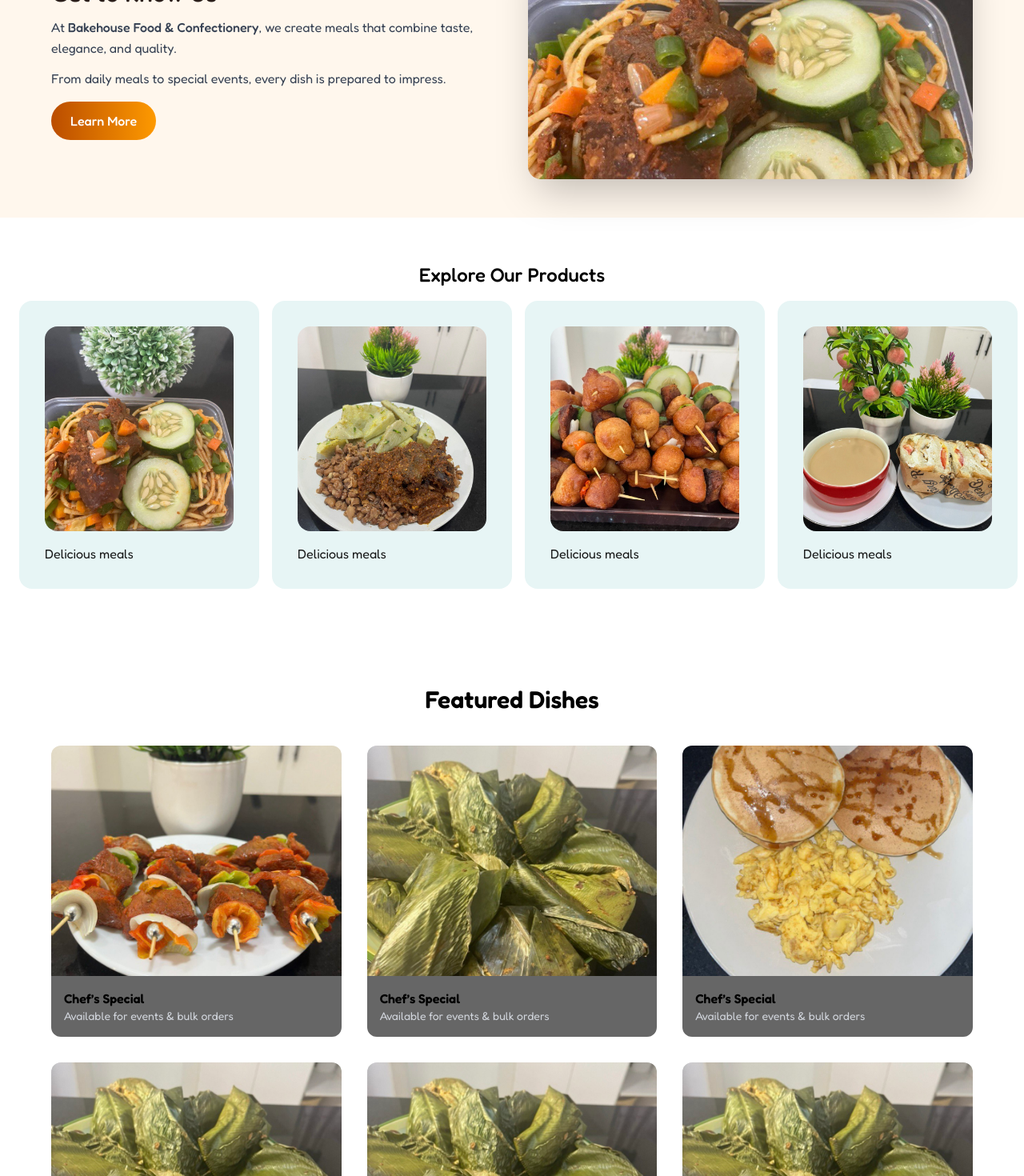
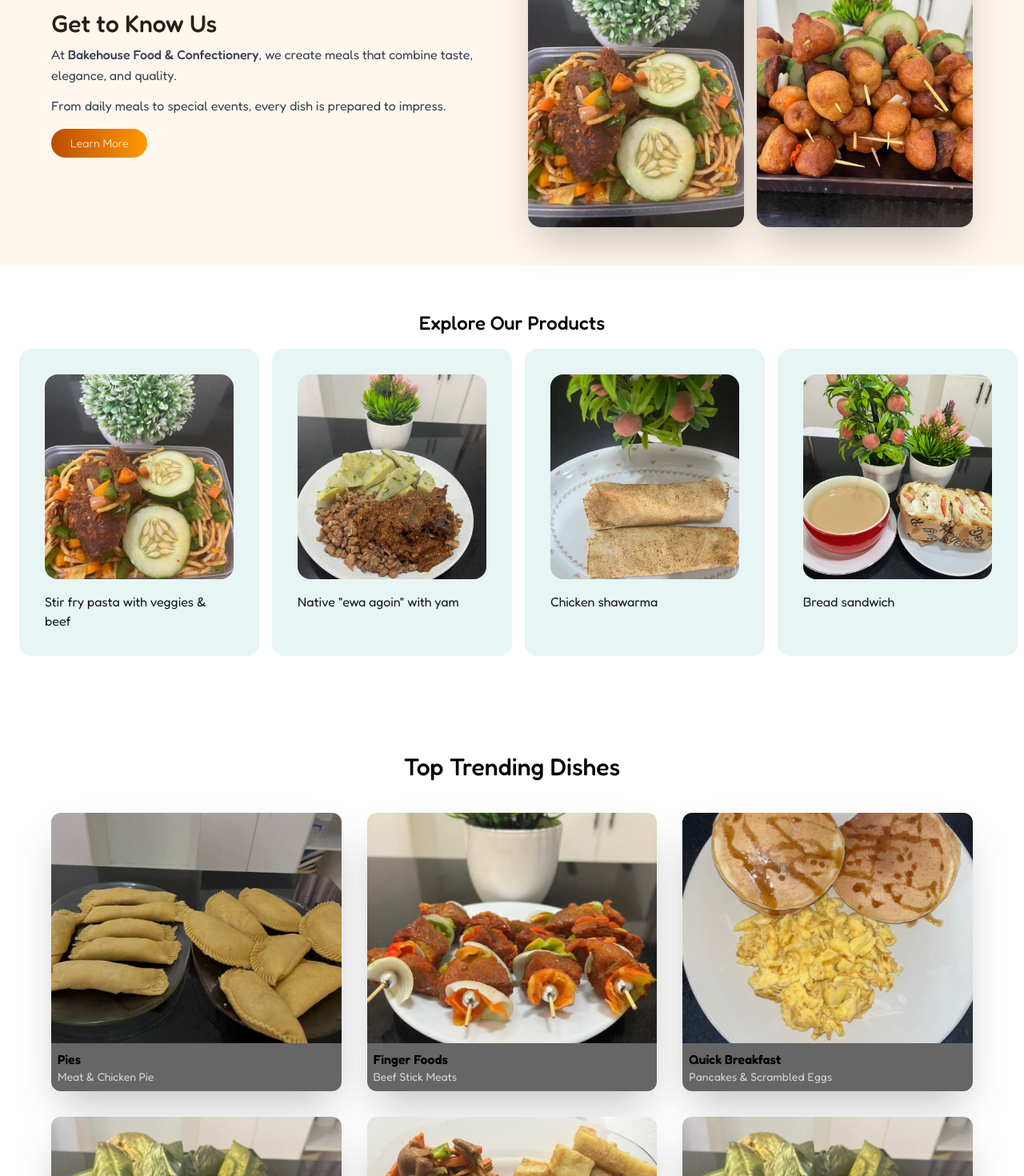
Before and after one commit to ernestkris6/Food-House, a React (Vite) app: page / in a window 1280 px wide. Shown: the part 1040-2510 px from the top of the page at 80% size. Built offline with nearby package versions, Linux system fonts and the light colour scheme; a web font is replaced by a local one.

Commit message:
editing homepage

```diff
--- a/index.html
+++ b/index.html
@@ -1,5 +1,5 @@
 <!doctype html>
-<html lang="en">
+<html lang="en" class="scroll-smooth">
   <head>
     <meta charset="UTF-8" />
     <link rel="icon" type="image/svg+xml" href="/vite.svg" />
--- a/src/UI/AboutDetails.jsx
+++ b/src/UI/AboutDetails.jsx
@@ -1,3 +1,4 @@
+import { Link } from 'react-router-dom';
 import image1 from '../assets/image1.jpg'
 
 export default function AboutDetails() {
@@ -11,7 +12,7 @@ export default function AboutDetails() {
           alt="About us"
           className="absolute inset-0 w-full h-full object-cover"
         />
-        <div className="absolute inset-0 bg-black/60" />
+        <div className="absolute inset-0 bg-black/50" />
 
         <div className="relative text-center px-6 max-w-3xl">
           <h1 className="text-4xl md:text-5xl font-semibold leading-tight">
@@ -129,10 +130,13 @@ export default function AboutDetails() {
         <p className="mt-4 text-white/70">
           Experience premium meals and outstanding service tailored just for you.
         </p>
-        <button className="mt-8 bg-amber-500 hover:bg-amber-400 transition
-                           text-black font-medium cursor-pointer px-8 py-1.5 md:py-2  rounded-full">
+        <p onClick={() => scrollTo(0,0)}>
+          <Link to='/services'>
+            <button className="mt-8 bg-amber-500 hover:bg-amber-400 transition text-black font-medium cursor-pointer px-8 py-1.5 md:py-2  rounded-full">
           What We Offer
         </button>
+          </Link>
+        </p>
       </div>
 
     </section>
--- a/src/UI/ContactDetails.jsx
+++ b/src/UI/ContactDetails.jsx
@@ -3,7 +3,7 @@ import { FiMapPin, FiMail, FiPhone,FiInstagram, FiFacebook, FiLinkedin } from "r
 
 export default function ContactDetails() {
   return (
-    <section className="bg-[#fafafa] py-12 md:py-6">
+    <section className="bg-[#fafafa] py-12">
       <div className="max-w-7xl mx-auto px-6">
 
         {/* Header */}
--- a/src/UI/Details.jsx
+++ b/src/UI/Details.jsx
@@ -1,5 +1,7 @@
 // import hero from '../assets/hero.jpg'
+import { Link } from 'react-router-dom'
 import image12 from '../assets/image12.jpg'
+import image14 from '../assets/image14.jpg'
 
 
 export default function Details() {
@@ -22,47 +24,66 @@ export default function Details() {
       >
         {/* ===== TEXT SIDE ===== */}
         <div>
-          <h2 className="text-xl md:text-3xl font-medium text-[#2A1E1A] mb-3">
+          <h2 className="text-xl md:text-3xl font-medium text-[#2A1E1A] mb-2">
             Get to Know Us
           </h2>
 
-          <p className="text-gray-700 text-sm md:text-base leading-relaxed mb-3">
+          <p className="text-gray-700 text-xs md:text-base leading-relaxed mb-3">
             At <span className="font-medium">Bakehouse Food & Confectionery</span>,
             we create meals that combine taste, elegance, and quality.
           </p>
 
-          <p className="text-gray-700 text-sm md:text-base leading-relaxed mb-4">
+          <p className="text-gray-700 text-xs md:text-base leading-relaxed mb-4">
             From daily meals to special events, every dish is prepared to impress.
           </p>
 
-          <button
+          <Link to='about'>
+            <button
+            onClick={()=> scrollTo(0,0)}
             className="
               bg-gradient-to-r from-amber-700 to-amber-500
-              text-white text-sm md:text-base
-              px-4 py-2 md:px-6 md:py-3
-              rounded-full font-medium
+              text-white text-xs md:text-sm
+              px-4 py-1 md:px-6 md:py-2
+              rounded-full cursor-pointer    font-extralight
               hover:opacity-90 transition
             "
           >
             Learn More
           </button>
+          </Link>
         </div>
 
         {/* ===== IMAGE SIDE ===== */}
-        <div className="relative">
-          <div className="overflow-hidden rounded-2xl shadow-2xl">
+        <div>
+          <div className="flex flex-row gap-4">
+          <div className="overflow-hidden rounded-2xl shadow-2xl lg:w-[360px]">
             <img
               src={image12}
               alt="About Bakehouse Food"
               className="
                 w-full
-                h-[220px] md:h-[260px] lg:h-[300px]
+                h-[260px] md:h-[260px] lg:h-[360px] lg:w-[360px]
                 object-cover
                 transition-transform duration-500
                 hover:scale-105"
             />
           </div>
+          <div className="hidden md:block overflow-hidden rounded-2xl shadow-2xl lg:w-[360px]">
+            <img
+              src={image14}
+              alt="About Bakehouse Food"
+              className="
+                w-full
+                h-[260px] md:h-[260px] lg:h-[360px] lg:w-[360px]
+                object-cover
+                transition-transform duration-500
+                hover:scale-105"
+            />
+          </div>
+
         </div>
+        </div>
+
       </div>
     </section>
     </section>
--- a/src/UI/Footer.jsx
+++ b/src/UI/Footer.jsx
@@ -38,11 +38,11 @@ export default function Footer() {
           <div>
             <h4 className="font-semibold mb-4">QUICK LINKS</h4>
             <ul className="space-y-2 text-sm">
-              <li><Link to="/" className="hover:text-black/60">Home</Link></li>
-              <li><Link to="/about" className="hover:text-gray-900">About</Link></li>
-              <li><Link to="/services" className="hover:text-gray-900">Menu</Link></li>
-              <li><Link to="/works" className="hover:text-gray-900">Services</Link></li>
-              <li><Link to="/contact" className="hover:text-gray-900">Contact</Link></li>
+              <li onClick={()=> scrollTo(0,0)}><Link to="/" className="hover:text-black/60">Home</Link></li>
+              <li onClick={()=> scrollTo(0,0)}><Link to="/about" className="hover:text-gray-900">About</Link></li>
+              <li onClick={()=> scrollTo(0,0)}><Link to="/menu" className="hover:text-gray-900">Menu</Link></li>
+              <li onClick={()=> scrollTo(0,0)}><Link to="/services" className="hover:text-gray-900">Services</Link></li>
+              <li onClick={()=> scrollTo(0,0)}><Link to="/contact" className="hover:text-gray-900">Contact</Link></li>
             </ul>
           </div>
 
--- a/src/UI/HeroSection.jsx
+++ b/src/UI/HeroSection.jsx
@@ -11,9 +11,11 @@ export default function HeroSection() {
             <p className='text-white font-medium text-2xl md:text-4xl'>fantastic food</p>
             <p className='text-white/90 font-medium ml-2 mr-2 sm:ml-0 sm:mr-0'>Delicious food deserves a space that enhances it flavours,</p>
             <p className='text-white/90 font-medium ml-2 mr-2 sm:ml-0 sm:mr-0'>where every detail is crafted to delight and inspire.</p>
-            <Link to='menu'>
+            <p onClick={() => scrollTo(0,0)}>
+              <Link to='menu'>
                 <button className='bg-[#f3274c] text-white rounded px-6 py-2 mt-4 cursor-pointer'>See Our Menus</button>
             </Link>
+            </p>
         </div>
     </div>
   )
--- a/src/UI/Products.jsx
+++ b/src/UI/Products.jsx
@@ -1,38 +1,53 @@
 import React from 'react'
+import { Link } from 'react-router-dom'
+import image6 from '../assets/image6.jpg'
 import image8 from '../assets/image8.jpg'
 import image9 from '../assets/image9.jpg'
 import image10 from '../assets/image10.jpg'
+import image5 from '../assets/image5.jpg'
 
 const images = [
   {
     id: 0,
-    img: image8,
-    alt: 'image 8'
+    img: image6,
+    alt: 'image 8',
+    text: "Pies",
+    desc: "Meat & Chicken Pie",
   },
   {
     id: 1,
-    img: image9,
-    alt: 'image 9'
+    img: image8,
+    alt: 'image 9',
+    text: " Finger Foods",
+    desc: "Beef Stick Meats",
   },
   {
     id: 2,
     img: image10,
-    alt: 'image 10'
+    alt: 'image 10',
+    text: "Quick Breakfast",
+    desc: "Pancakes & Scrambled Eggs",
   },
   {
-    id: 1,
+    id: 3,
     img: image9,
-    alt: 'image 9'
+    alt: 'image 9',
+    text: "Native meals",
+    desc: "Moimoi",
   },
   {
-    id: 1,
-    img: image9,
-    alt: 'image 9'
+    id: 4,
+    img: image5,
+    alt: 'image 9',
+    text: "Yamarita",
+    desc: "Yam with mushroom veggies & sauce",
   },
   {
-    id: 1,
+    id: 5,
     img: image9,
-    alt: 'image 9'
+    alt: 'image 9',
+    text: "Native Soups",
+    desc: "Classic Efo-riro with ponmo and assorted offals",
   },
 ]
 
@@ -40,30 +55,38 @@ export default function Products() {
   return (
     <div>
       <section className="px-6 md:px-16 py-20 bg-white/20">
-        <h2 className="text-3xl font-semibold mb-10 text-center">
-          Featured Dishes
+        <h2 className="text-3xl font-medium mb-10 text-center">
+          Top Trending Dishes
         </h2>
 
-        <div className="grid grid-cols-2 md:grid-cols-3 gap-8">
+        <div className="grid grid-cols-2 md:grid-cols-3 gap-4 md:gap-8">
           {images.map((item, i) => (
             <div
               key={i}
-              className="rounded-xl overflow-hidden hover:shadow-xl transition"
+              className="rounded-xl overflow-hidden shadow-2xl transition"
             >
               <img
                 src={item.img}
-                alt="Featured dish"
-                className="h-72 w-full object-cover"
+                alt={item.alt}
+                className="w-full h-36 lg:h-72 object-cover"
               />
-              <div className="p-4 bg-black/60">
-                <h4 className="font-semibold">Chef’s Special</h4>
-                <p className="text-sm text-gray-300">
-                  Available for events & bulk orders
+              <div className="p-2 bg-black/60">
+                <h4 className="font-semibold">{item.text}</h4>
+                <p className="text-xs md:text-sm text-gray-300">
+                  {item.desc}
                 </p>
               </div>
             </div>
           ))}
         </div>
+      <div className='text-center'>
+       <p onClick={() => scrollTo(0,0)}>
+         <Link to='menu'>
+          <button
+            className='bg-[#f3274c] mt-24 text-white text-center px-8 py-3 rounded cursor-pointer hover:bg-black/60 hover:transition-all duration-500'>Explore More</button>
+        </Link>
+       </p>
+      </div>
       </section>
 
       {/* ================= EVENTS & CATERING ================= */}
--- a/src/UI/ServicesSlider.jsx
+++ b/src/UI/ServicesSlider.jsx
@@ -126,10 +126,10 @@ import image1 from '../assets/image1.jpg'
 import image2 from '../assets/image2.jpg'
 import image3 from '../assets/image3.jpg'
 import image4 from '../assets/image4.jpg'
-import image5 from '../assets/image5.jpg'
-import image6 from '../assets/image6.jpg'
-import image7 from '../assets/image7.jpg'
-import image8 from '../assets/image8.jpg'
+// import image5 from '../assets/image5.jpg'
+// import image6 from '../assets/image6.jpg'
+// import image7 from '../assets/image7.jpg'
+// import image8 from '../assets/image8.jpg'
 
 
 const services = [
@@ -137,10 +137,10 @@ const services = [
   { name: "Continental Dishes", image: image2 },
   { name: "Side Dishes", image: image3 },
   { name: "Food Trays", image: image4 },
-  { name: "Food in Bowls", image: image5 },
-  { name: "Food in Boxes", image: image6 },
-  { name: "Snacks & Confectionery", image: image7 },
-  { name: "Corporate & Event Catering", image: image8 },
+  // { name: "Food in Bowls", image: image5 },
+  // { name: "Food in Boxes", image: image6 },
+  // { name: "Snacks & Confectionery", image: image7 },
+  // { name: "Corporate & Event Catering", image: image8 },
 ];
 
 export default function ServicesDetails() {
@@ -154,7 +154,7 @@ export default function ServicesDetails() {
 
     const timer = setInterval(() => {
       setIndex((prev) => (prev + 1) % services.length);
-    }, 4500);
+    }, 3000);
 
     return () => clearInterval(timer);
   }, [isPaused]);
@@ -172,7 +172,7 @@ export default function ServicesDetails() {
       <div className="max-w-7xl mx-auto px-6">
 
         {/* Header */}
-        <div className="text-center mb-14">
+        <div className="text-center pt-4 mb-14">
           <h2 className="text-3xl md:text-4xl font-medium">
             Our Services
           </h2>
--- a/src/UI/SlideMenu.jsx
+++ b/src/UI/SlideMenu.jsx
@@ -1,7 +1,7 @@
 import React from 'react'
 import image12 from '../assets/image12.jpg'
 import image13 from '../assets/image13.jpg'
-import image14 from '../assets/image14.jpg'
+import image7 from '../assets/image7.jpg'
 import image15 from '../assets/image15.jpg'
 import image16 from '../assets/image16.jpg'
 import image17 from '../assets/image17.jpg'
@@ -12,38 +12,38 @@ const slide = [
         id: 0,
         img: image12,
         alt: "",
-        desc: "Delicious meals"
+        desc: "Stir fry pasta with veggies & beef"
     },
     {
         id: 1,
         img: image13,
         alt: "",
-        desc: "Delicious meals"
+        desc: `Native "ewa agoin" with yam`
     },
     {
         id: 2,
-        img: image14,
+        img: image7,
         alt: "",
-        desc: "Delicious meals"
+        desc: "Chicken shawarma"
 
     },
     {
         id: 3,
         img: image15,
         alt: "",
-        desc: "Delicious meals"
+        desc: "Bread sandwich"
     },
     {
         id: 4,
         img: image16,
         alt: "",
-        desc: "Delicious meals"
+        desc: "Waffles and eggs with baked beans"
     },
     {
         id: 5,
         img: image17,
         alt: "",
-        desc: "Delicious meals"
+        desc: "Basmati jollof & fried rice"
     }
 ]
 
--- a/src/UI/Subscribe.jsx
+++ b/src/UI/Subscribe.jsx
@@ -8,7 +8,7 @@ export default function SubscribeOrder() {
 const { ref, isVisible } = useRevealOnScroll();
 
   return (
-    <section className="w-full">
+    <section className="w-full mt-[-4px]">
 
       {/* ================= SUBSCRIBE ================= */}
       <div ref={ref} className="px-6 md:px-16 py-20 bg-gradient-to-r from-amber-700 to-amber-500 text-black/80">
@@ -25,10 +25,10 @@ const { ref, isVisible } = useRevealOnScroll();
           </p>
 
           <div className="flex flex-col sm:flex-row gap-4 justify-center">
-            <button className="px-8 py-3 rounded-full bg-black text-white hover:opacity-90 transition">
+            <button className="px-8 py-3 rounded-full bg-black text-white hover:opacity-90 transition-all duration-500 cursor-pointer">
               Order Now
             </button>
-            <button className="px-8 py-3 rounded-full border border-black/80 hover:bg-black hover:text-white transition">
+            <button className="px-8 py-3 rounded-full border border-black/80 hover:bg-black hover:text-white transition-all duration-500 cursor-pointer">
               Chat on WhatsApp
             </button>
           </div>
```
